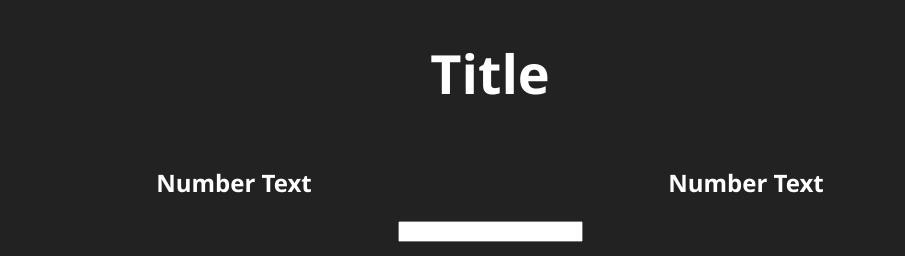
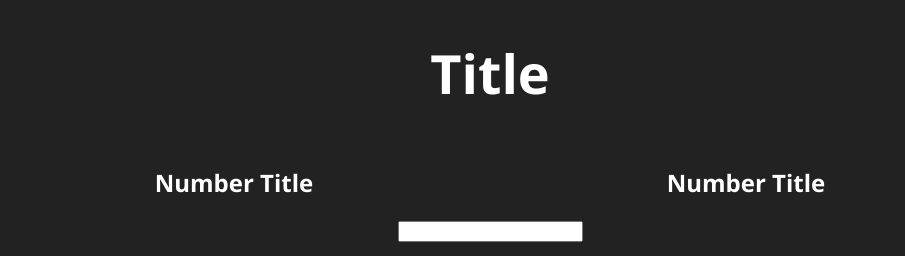
Before and after one commit to rvd2pwipwip/rv-playlists, a React (Create React App) app: page / in a window 1280 px wide. Shown: the top 256 px of the page, without its empty margins (150-1055 px from the left). Built offline with nearby package versions, Linux system fonts and the light colour scheme.

Commit message:
Simple text change to test heroku push to update

```diff
--- a/src/components/App.jsx
+++ b/src/components/App.jsx
@@ -13,7 +13,7 @@ class Aggregate extends Component {
   render() {
     return (
       <div style={{ ...defaultStyle, width: "40%", display: "inline-block" }}>
-        <h2>Number Text</h2>
+        <h2>Number Title</h2>
       </div>
     );
   }
```
